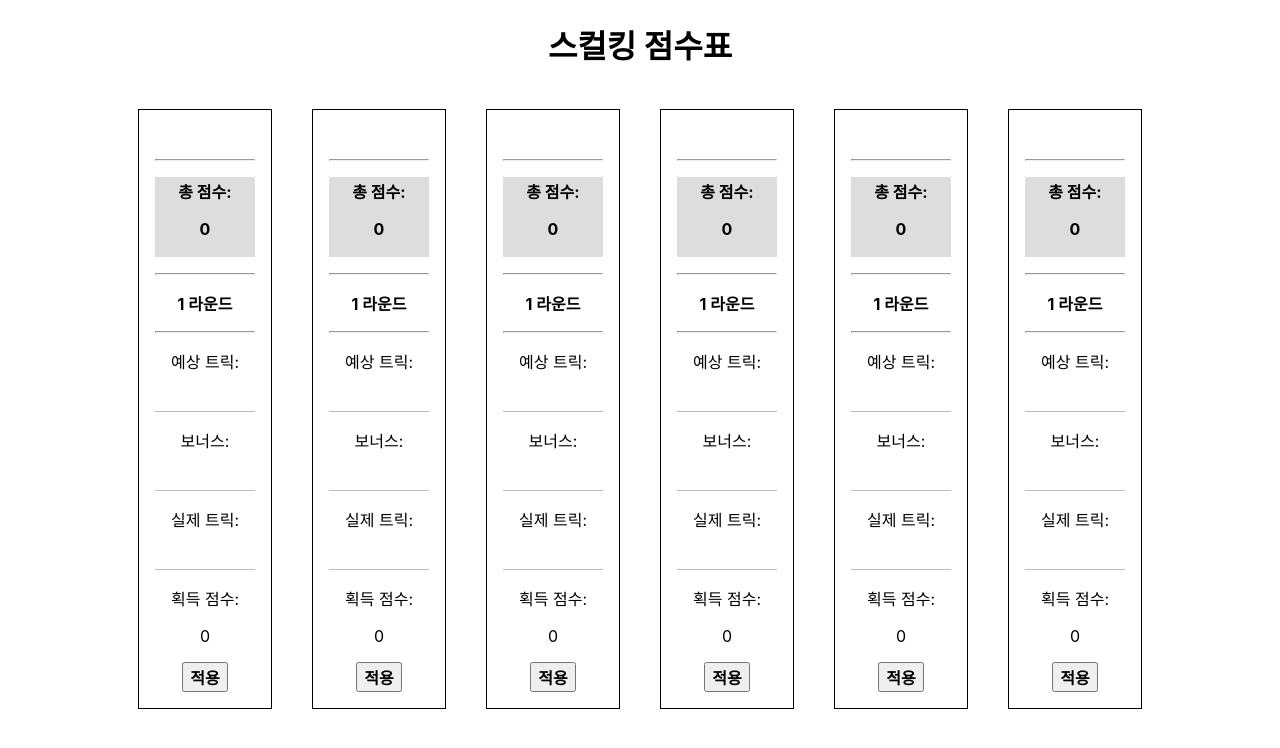
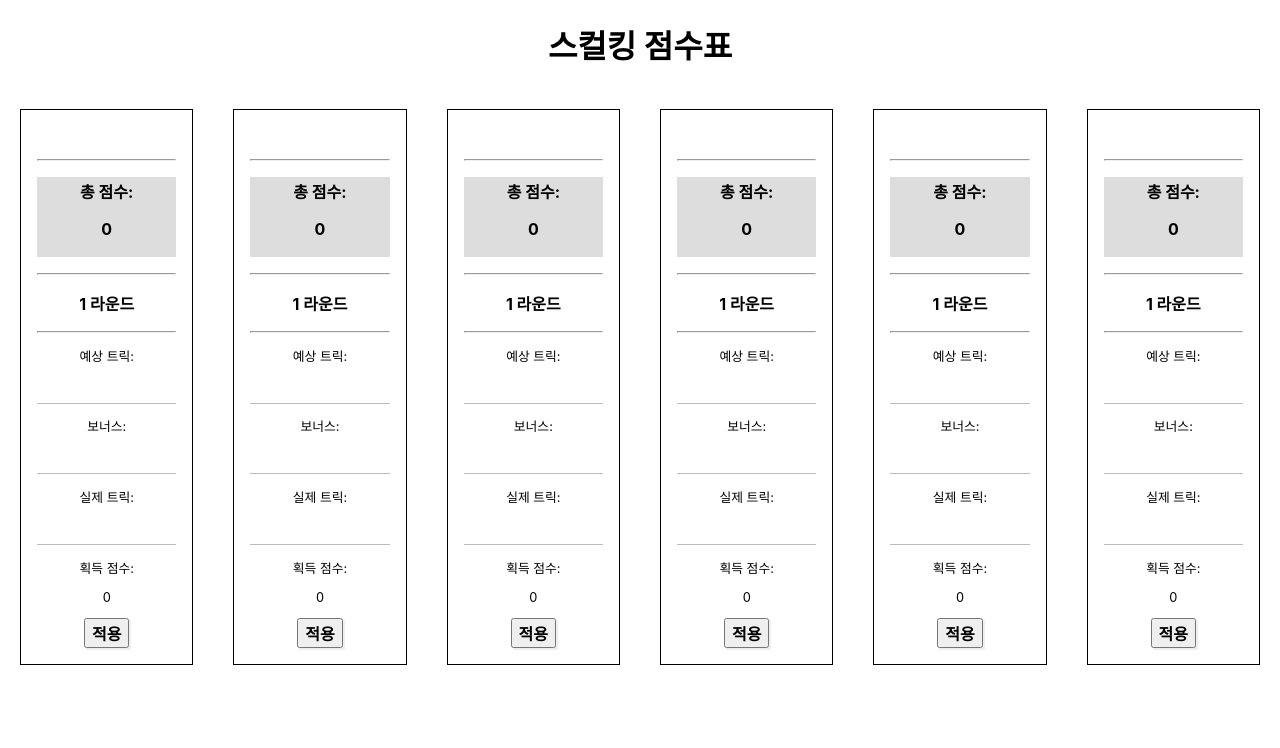
Before and after one commit to isaacdigs/skullking, a React (Create React App) app: page / in a window 1280 px wide. Shown: the top 748 px of the page. Built offline with nearby package versions, Linux system fonts and the light colour scheme.

Commit message:
responsive text size

```diff
--- a/src/Player/Player.js
+++ b/src/Player/Player.js
@@ -9,7 +9,6 @@ export default function Player() {
     padding: "16px",
     margin: "20px",
     border: "1px solid black",
-    width: "100px"
   }
 
   //state variables
@@ -50,11 +49,11 @@ export default function Player() {
     <div style={style}>
       <input type="text" style={{fontWeight: "bold", textAlign: "center", fontSize: "20px", border: "none", width: "90%"}}></input>
       <hr />
-      <p style={{fontWeight: "bold", backgroundColor: "#ddd", padding: "2px"}}>총 점수: <p>{totalScore}</p></p>
+      <p style={{fontWeight: "bold", backgroundColor: "#ddd", padding: "2px", fontSize: "1em"}}>총 점수: <p>{totalScore}</p></p>
       <hr />
       <p style={{fontWeight: "bold"}}> {currentRound} {currentRound !== "끝" ? "라운드" : null} </p>
       <hr />
-      <p>예상 트릭:
+      <p style={{fontSize: "0.8em"}}>예상 트릭:
         <Popup
           trigger={<div className="menu-item"> {currentTrickGuess} </div>}
           position="bottom"
@@ -81,7 +80,7 @@ export default function Player() {
           </div>
         </Popup>
       </p>
-      <p>보너스:
+      <p style={{fontSize: "0.8em"}}>보너스:
         <Popup
           trigger={<div className="menu-item"> {currentBonus} </div>}
           position="bottom"
@@ -108,7 +107,7 @@ export default function Player() {
           </div>
         </Popup>
       </p>
-      <p>실제 트릭:
+      <p style={{fontSize: "0.8em"}}>실제 트릭:
         <Popup
           trigger={<div className="menu-item"> {tricksWon} </div>}
           position="bottom"
@@ -134,7 +133,7 @@ export default function Player() {
           </div>
         </Popup>
       </p>
-      <p>획득 점수:
+      <p style={{fontSize: "0.8em"}}>획득 점수:
         <p>{currentScore}</p>
       </p>
       <button
@@ -153,7 +152,7 @@ export default function Player() {
           }
         }
       }
-      style={{fontSize: "16px", fontWeight: "bold"}}
+      style={{fontSize: "1em", fontWeight: "bold", boxShadow: "2px 2px #eee"}}
       >
         {done === false ? "적용" : "리셋"}
       </button>
```
